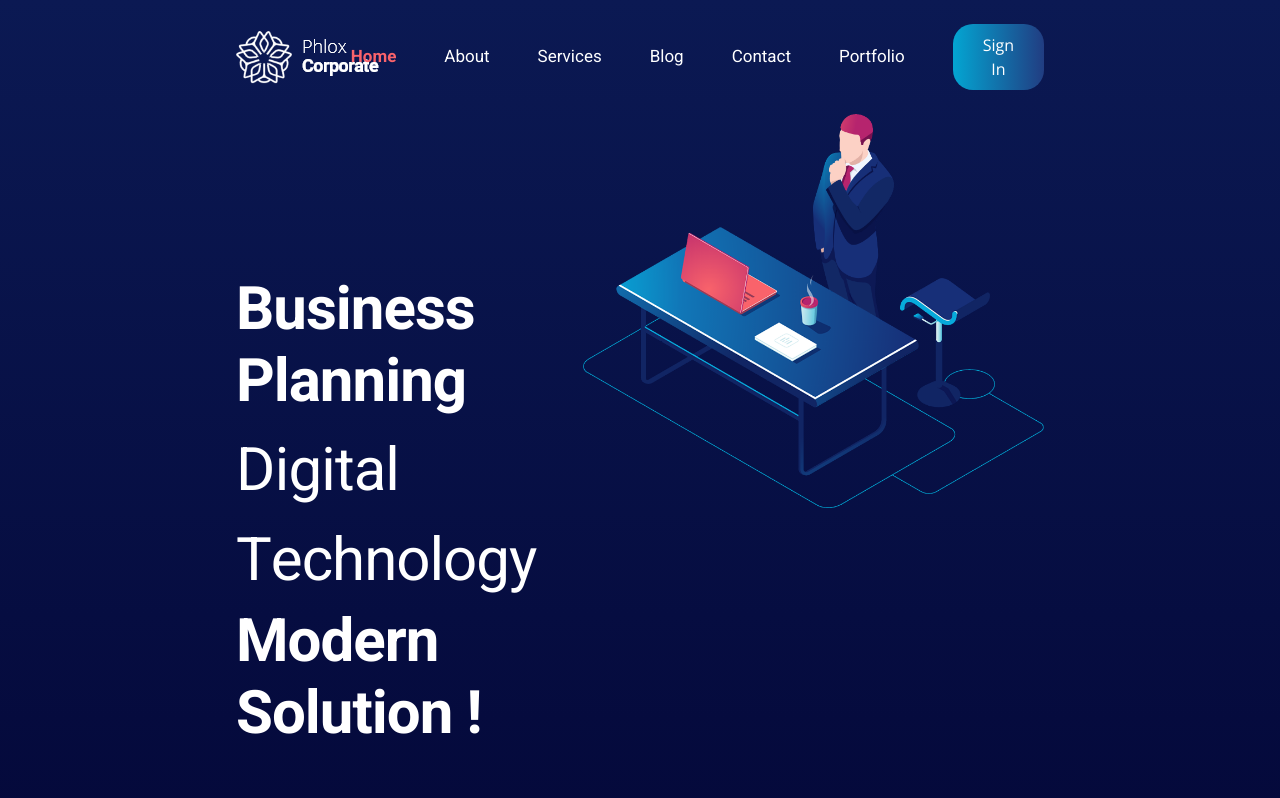
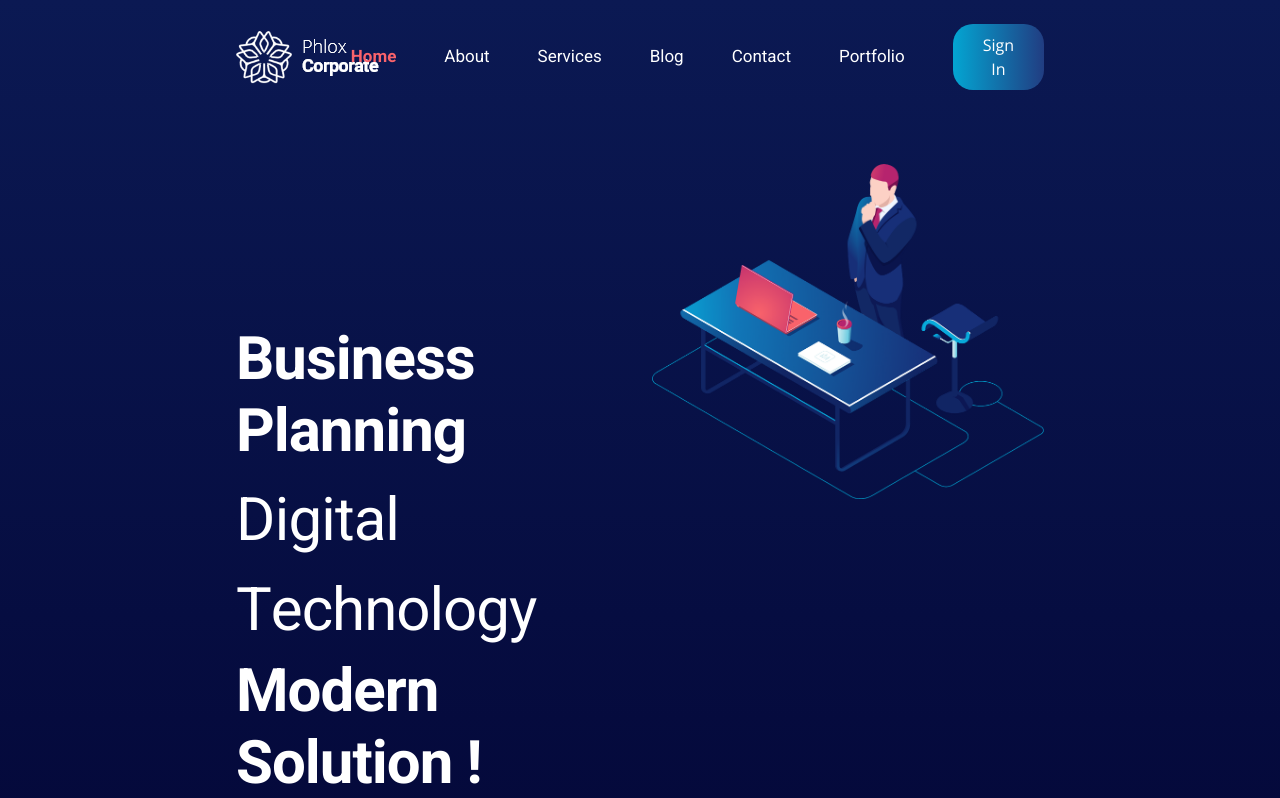
Before and after one commit to salvatore-impellizzeri/proj-html-vuejs, a Vue app: page / in a window 1280 px wide. Shown: the top 798 px of the page. Built offline with nearby package versions, Linux system fonts and the light colour scheme.

Commit message:
Cambiato SectionStreategy e LowerHeader aggiungendo il componente TextComp

```diff
--- a/src/components/LowerHeader.vue
+++ b/src/components/LowerHeader.vue
@@ -1,51 +1,42 @@
 <script>
-import TwoButtons from './TwoButtons.vue';
+import { store } from '../store.js';
+import TextComp from './TextComp.vue';
 
 export default {
   data() {
     return {
-
+      store,
     }
   },
 
   components:{
-    TwoButtons,
+    TextComp,
   }
 }
 </script>
 
 <template>
-  <div>
     <div class="my-container-lower row m-auto">
 
-        <!-- LEFT SIDE -->
+        <!-- TEXT -->
 
-        <div class="col-5 text-white left-side">
-            <div class="big-titles">
-                <h3 class="fw-bold">Business Planning</h3>
-                <div class="left-title">Digital Technology</div>
-                <h3 class="fw-bold">Modern Solution !</h3>
-            </div>
-            <p class="blue-p">When, while the lovely valley teems with vapour around meand the meridian sun strikes the upper surface .</p>
-
-
-            <!-- BUTTONS LEFT-SIDE -->
-
-            <div>
-                <TwoButtons />
-            </div>
-
+        <div class="col-6 container-text">
+            <TextComp
+            :firstTitle="store.textImg[0].header.text[0].firstBigText"
+            :secondTitle="store.textImg[0].header.text[0].secondBigText"
+            :thirdTitle="store.textImg[0].header.text[0].thirdBigText"
+            :par="store.textImg[0].header.text[0].paragraph"
+            />
         </div>
 
-        <!-- RIGHT SIDE -->
+        <!-- IMG -->
 
-        <div class="col-7">
+        <div class="col-6">
             <div>
                 <img src="../../src/assets/img/header.png" alt="">
             </div>
         </div>
-    </div>
-  </div>
+</div>
 </template>
 
 <style lang="scss" scoped>
@@ -53,15 +44,10 @@ export default {
 .my-container-lower{
     width: 65%;
     padding-bottom: 180px;
+    padding-top: 50px;
 
-    .left-side{
+    .container-text{
         padding-top: 160px;
     }
-
-.rose-button, .blue-button{
-    padding: 12px 40px;
-    border-radius: 30px;
-}
-
 }
 </style>
--- a/src/components/SectionStrategy.vue
+++ b/src/components/SectionStrategy.vue
@@ -1,14 +1,16 @@
 <script>
-import TwoButtons from './TwoButtons.vue';
+import { store } from '../store.js';
+import TextComp from './TextComp.vue';
 
 export default {
   data() {
     return {
-
+      store,
     }
   },
+
   components:{
-    TwoButtons,
+    TextComp,
   }
 }
 </script>
@@ -17,34 +19,28 @@ export default {
   <div class="container-strategy m-auto">
     <div class="row px-0">
 
-      <!-- LEFT SIDE -->
+      <!-- IMG -->
 
-      <div class="col-6 pe-5 d-flex justify-content-center">
+      <div class="col-6">
+        <div class=" d-flex justify-content-center">
           <div class="img-container">
-              <img class="top-img" src="../../src/assets/img/men-data.png" alt="">
-              <img class="bg-img" src="../../src/assets/img/nemoodar.png" alt="">
+              <img class="top-img" src="../assets/img/men-data.png" alt="">
+              <img class="bg-img" src="../assets/img/nemoodar.png" alt="">
           </div>
-      </div>
-
-      <!-- RIGHT SIDE -->
-
-      <div class="col-6 ps-5 text-white">
-        <p class="fw-semibold mb-4">Start Your Project</p>
-        <div class="big-titles">
-          <h3 class="fw-bolder">Grow Your Business</h3>
-          <h3 class="fw-normal">With Our Strategy</h3>
-        </div>
-
-        <p class="blue-p">When, while the lovely valley teems with vapour around meand the meridian sun strikes the upper surface .of the impenetrable foliage of my trees, and but a few stray gleams steal into the inner sanctuary,</p>
-
-        <!-- BUTTONS RIGHT SIDE -->
-
-        <div>
-          <TwoButtons />
         </div>
       </div>
 
+      <!-- TEXT -->
 
+      <div class="col-6 text-white ps-5">
+        <p class="fw-semibold mb-4">Start Your Project</p>
+        <TextComp
+          :firstTitle="store.textImg[0].strategy.text[0].firstBigText"
+          :secondTitle="store.textImg[0].strategy.text[0].secondBigText"
+          :thirdTitle="store.textImg[0].strategy.text[0].thirdBigText"
+          :par="store.textImg[0].strategy.text[0].paragraph"
+          />
+      </div>
     </div>
   </div>
 </template>
@@ -52,12 +48,12 @@ export default {
 <style lang="scss" scoped>
 
 .container-strategy{
-  width: 65%;
+  width: 70%;
   padding: 180px 0 105px;
 }
 
 .img-container{
-  width: 55%;
+  width: 50%;
   position: relative;
 }
 
--- /dev/null
+++ b/src/components/TextComp.vue
@@ -0,0 +1,51 @@
+<script>
+import TwoButtons from './TwoButtons.vue';
+
+
+export default {
+  data() {
+    return {
+
+    }
+  },
+  components:{
+    TwoButtons,
+  },
+
+  props:{
+    firstTitle: String,
+    secondTitle: String,
+    thirdTitle: String,
+    par: String,
+  },
+}
+</script>
+
+<template>
+  <div>
+
+    <div class="text-white">
+        <div class="big-titles">
+            <h3 class="fw-bold">{{ firstTitle }}</h3>
+            <div class="left-title">{{ secondTitle }}</div>
+            <h3 class="fw-bold">{{ thirdTitle }}</h3>
+        </div>
+        <p class="blue-p">{{ par }}</p>
+
+        <!-- BUTTONS -->
+
+        <div>
+            <TwoButtons />
+        </div>
+    </div>
+  </div>
+</template>
+
+<style lang="scss" scoped>
+
+.rose-button, .blue-button{
+  padding: 12px 40px;
+  border-radius: 30px;
+}
+
+</style>
--- a/src/store.js
+++ b/src/store.js
@@ -1,5 +1,52 @@
 import { reactive } from "vue";
 
 export const store = reactive({
+    textImg:[
+        {
+            header:{
+                text:[
+                    {
+                        firstBigText: "Business Planning",
+                        secondBigText: "Digital Technology",
+                        thirdBigText:"Modern Solution !",
+                        paragraph: "When, while the lovely valley teems with vapour around meand the meridian sun strikes the upper surface .",
+                    }
+                ],
 
+                button:[
+                    {
+                        firstButton: "Try It Now",
+                        secondButton: "Explore More",
+                    }
+                ],
+
+                img: "../../src/assets/img/header.png",
+            },
+
+            strategy:{
+                text:[
+                    {
+                        firstBigText: "Grow Your Business",
+                        secondBigText: "With Our Strategy",
+                        thirdBigText:"",
+                        paragraph: "When, while the lovely valley teems with vapour around meand the meridian sun strikes the upper surface .of the impenetrable foliage of my trees, and but a few stray gleams steal into the inner sanctuary,",
+                    }
+                ],
+
+                button:[
+                    {
+                        firstButton: "Try It Now",
+                        secondButton: "Explore More",
+                    }
+                ],
+
+                img:[
+                    {
+                        firstImg: "../../src/assets/img/men-data.png",
+                        secondImg: "../../src/assets/img/nemoodar.png",
+                    }
+                ]
+            }
+        },
+    ]
 });
```
